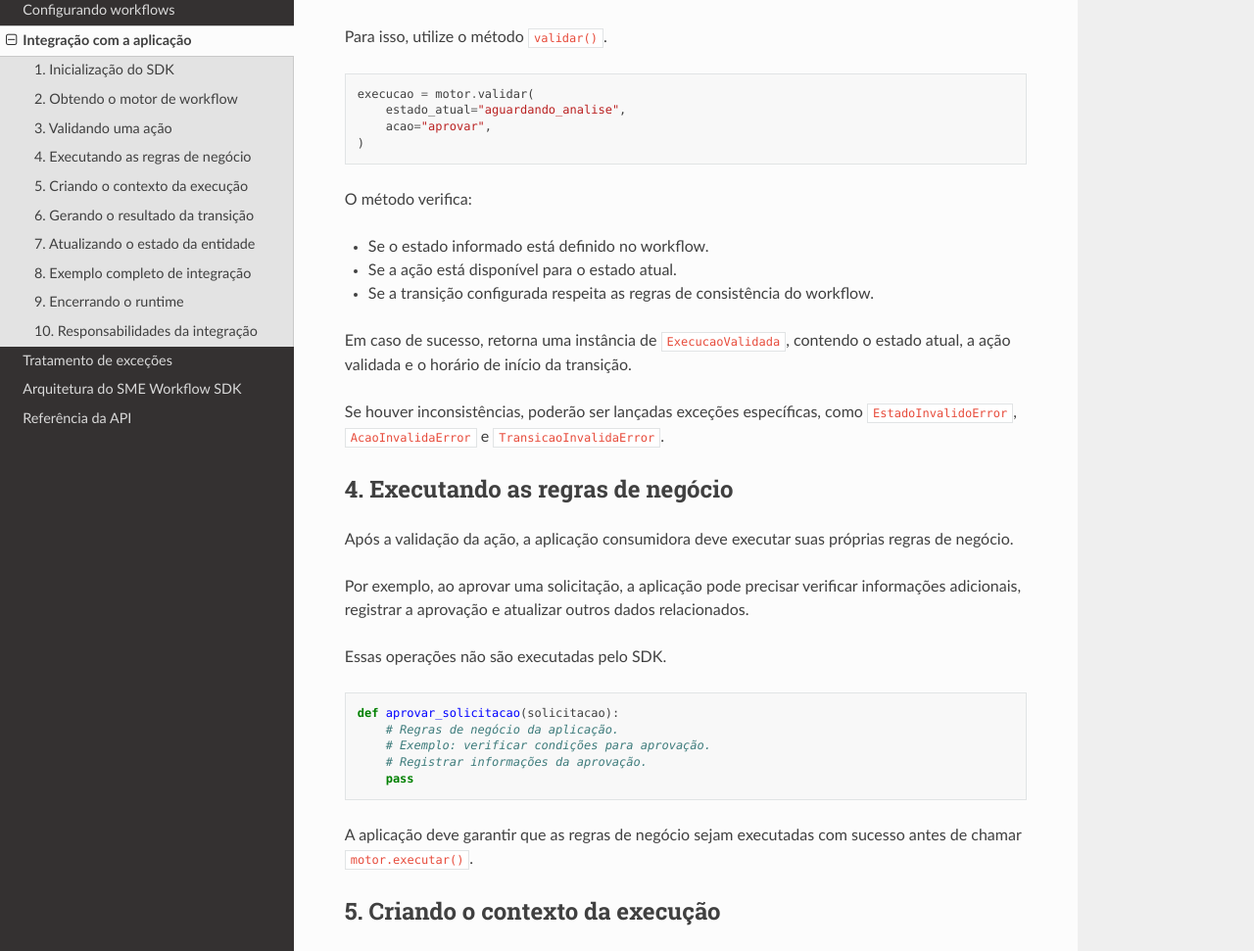
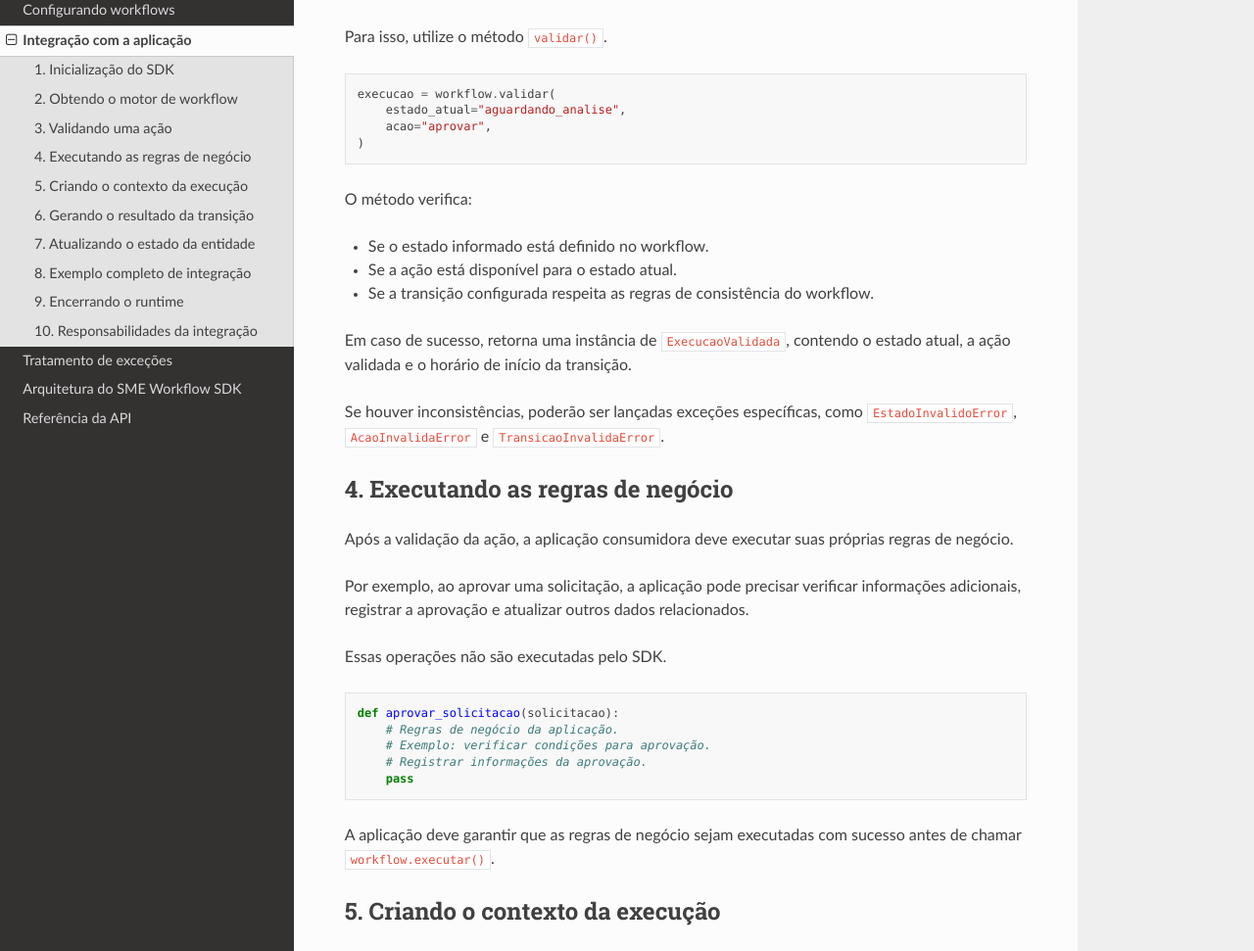
Before and after one commit to prefeiturasp/SME-Workflow-SDK, a Sphinx documentation site: the page built from docs/integrando_aplicacao.md, in a window 1280 px wide and 1400 px high, scrolled down 887 px. Shown: the part 171-1142 px from the top of the window at 98% size. Built offline with Sphinx 7.4.7 and the Read the Docs theme 3.1.0, drawn with Linux system fonts in a browser that asks for light colours; some of the changed text lies outside the part shown.

Commit message:
docs(159194): substitui 'motor' por 'workflow' nas referências do SDK para maior clareza

````diff
--- a/docs/integrando_aplicacao.md
+++ b/docs/integrando_aplicacao.md
@@ -25,7 +25,7 @@ Após a inicialização, utilize `get_workflow()` para obter a instância config
 ```python
 from sme_workflow_sdk import get_workflow
 
-motor = get_workflow()
+workflow = get_workflow()
 ```
 
 Caso o runtime ainda não tenha sido inicializado, a chamada lançará uma exceção `RuntimeError`.
@@ -37,7 +37,7 @@ Antes de executar as regras de negócio associadas à operação, a aplicação
 Para isso, utilize o método `validar()`.
 
 ```python
-execucao = motor.validar(
+execucao = workflow.validar(
     estado_atual="aguardando_analise",
     acao="aprovar",
 )
@@ -69,7 +69,7 @@ def aprovar_solicitacao(solicitacao):
     pass
 ```
 
-A aplicação deve garantir que as regras de negócio sejam executadas com sucesso antes de chamar `motor.executar()`.
+A aplicação deve garantir que as regras de negócio sejam executadas com sucesso antes de chamar `workflow.executar()`.
 
 ## 5. Criando o contexto da execução
 
@@ -97,7 +97,7 @@ O atributo `dados` recebe um mapeamento com informações adicionais e é proteg
 Depois que as regras de negócio forem executadas com sucesso, utilize `motor.executar()` para produzir o resultado da transição.
 
 ```python
-resultado = motor.executar(
+resultado = workflow.executar(
     dados_transicao=execucao,
     contexto=contexto,
 )
@@ -144,10 +144,10 @@ from sme_workflow_sdk import (
 
 
 def aprovar_solicitacao(solicitacao, usuario):
-    motor = get_workflow()
+    workflow = get_workflow()
 
     # 1. Validar a ação no estado atual.
-    execucao = motor.validar(
+    execucao = workflow.validar(
         estado_atual=solicitacao.situacao,
         acao="aprovar",
     )
@@ -166,7 +166,7 @@ def aprovar_solicitacao(solicitacao, usuario):
     )
 
     # 4. Gerar o resultado da transição.
-    resultado = motor.executar(
+    resultado = workflow.executar(
         dados_transicao=execucao,
         contexto=contexto,
     )
````
